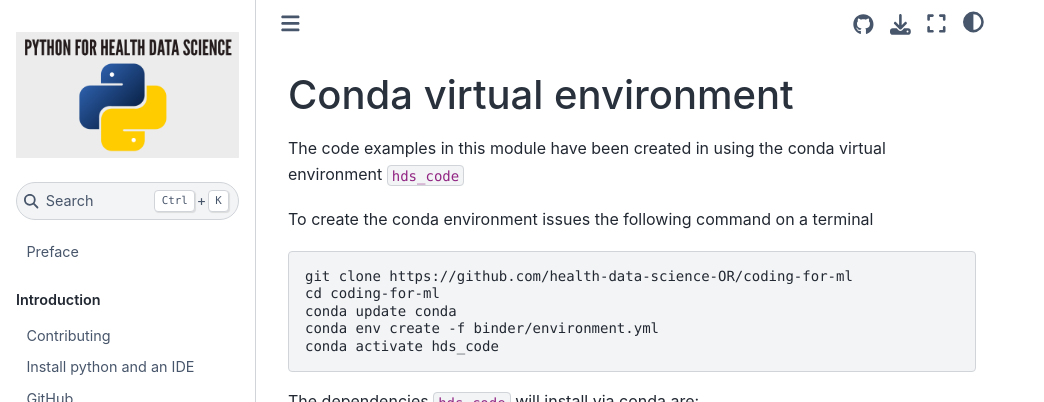
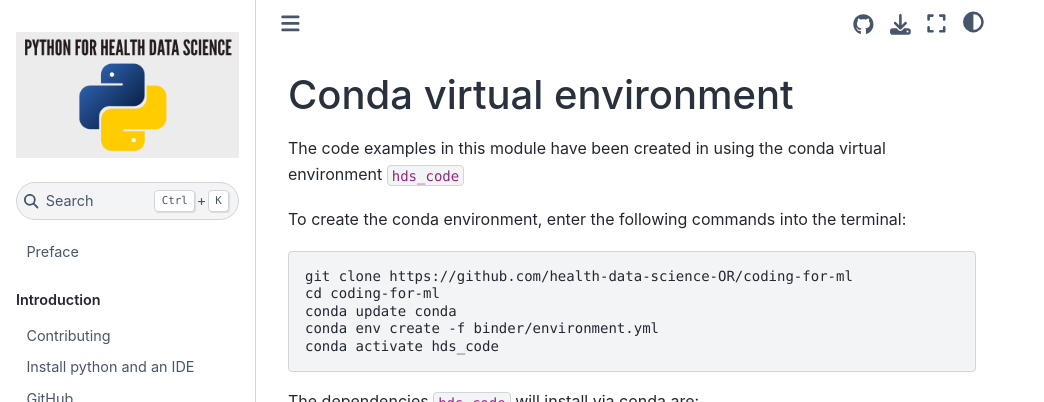
Before and after one commit to health-data-science-OR/coding-for-ml, a Jupyter Book: the page built from content/001_setup/conda.md, in a window 1280 px wide and 922 px high. Shown: the top 402 px of the window, without its empty margins (0-1044 px from the left). Built offline with Jupyter Book 1.0.4 settings and Sphinx 7.4.7 and the Sphinx Book theme 1.1.4, drawn with Linux system fonts in a browser that asks for light colours.

Commit message:
SETUP: rephrased sentence for creating conda env.

````diff
--- a/content/001_setup/conda.md
+++ b/content/001_setup/conda.md
@@ -2,7 +2,7 @@
 
 The code examples in this module have been created in using the conda virtual environment `hds_code`
 
-To create the conda environment issues the following command on a terminal
+To create the conda environment, enter the following commands into the terminal:
 
 ```console
 git clone https://github.com/health-data-science-OR/coding-for-ml
````
